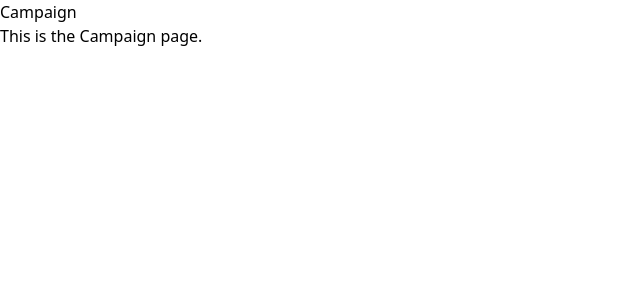
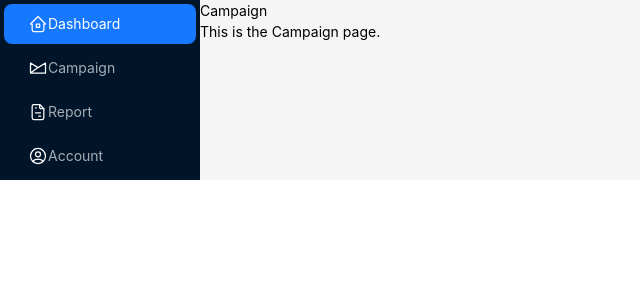
Before and after one commit to vikram-shyftlabs/adsense-admin, a React (Vite) app: page /campaigns in a window 1280 px wide. Shown: the top 300 px of the page, without its empty margins (0-640 px from the left). Built offline with nearby package versions, Linux system fonts and the light colour scheme.

Commit message:
Sidebar added

```diff
--- a/package.json
+++ b/package.json
@@ -11,6 +11,7 @@
   },
   "dependencies": {
     "history": "^5.3.0",
+    "antd": "^5.16.2",
     "react": "^18.2.0",
     "react-dom": "^18.2.0",
     "react-hook-form": "^7.51.3",
--- /dev/null
+++ b/src/assets/component-icons/icons.jsx
@@ -0,0 +1,125 @@
+import * as React from "react";
+const HomeIcon = ({ props }) => (
+  <svg
+    xmlns="http://www.w3.org/2000/svg"
+    width={props.width}
+    height={props.height}
+    fill="none"
+    stroke="#fff"
+    strokeLinecap="round"
+    strokeLinejoin="round"
+    strokeWidth={1.5}
+    className="icon icon-tabler icon-tabler-home-2 mr-1"
+    viewBox="0 0 24 24"
+    {...props}
+  >
+    <path stroke="none" d="M0 0h24v24H0z" />
+    <path d="M5 12H3l9-9 9 9h-2M5 12v7a2 2 0 0 0 2 2h10a2 2 0 0 0 2-2v-7" />
+    <path d="M10 12h4v4h-4z" />
+  </svg>
+);
+
+const CampaignIcon = ({ props }) => (
+  <svg
+    xmlns="http://www.w3.org/2000/svg"
+    width={props.width}
+    height={props.height}
+    fill="none"
+    stroke="#fff"
+    strokeLinecap="round"
+    strokeLinejoin="round"
+    strokeWidth={1.5}
+    className="icon icon-tabler icon-tabler-brand-campaignmonitor mr-1"
+    viewBox="0 0 24 24"
+    {...props}
+  >
+    <path stroke="none" d="M0 0h24v24H0z" />
+    <path d="m3 18 9-6.462L3 6v12h18V6l-9 5.538" />
+  </svg>
+);
+
+const FileTextIcon = ({props}) => (
+    <svg
+    xmlns="http://www.w3.org/2000/svg"
+    width={props.width}
+    height={props.height}
+    fill="none"
+    stroke="#fff"
+    strokeLinecap="round"
+    strokeLinejoin="round"
+    strokeWidth={1.5}
+    className="icon icon-tabler icon-tabler-file-invoice mr-1"
+    viewBox="0 0 24 24"
+    {...props}
+  >
+    <path stroke="none" d="M0 0h24v24H0z" />
+    <path d="M14 3v4a1 1 0 0 0 1 1h4" />
+    <path d="M17 21H7a2 2 0 0 1-2-2V5a2 2 0 0 1 2-2h7l5 5v11a2 2 0 0 1-2 2zM9 7h1M9 13h6M13 17h2" />
+  </svg>
+);
+
+const AccountIcon = ({props}) => (
+    <svg
+    xmlns="http://www.w3.org/2000/svg"
+    width={props.width}
+    height={props.height}
+    fill="none"
+    stroke="#fff"
+    strokeLinecap="round"
+    strokeLinejoin="round"
+    strokeWidth={1.5}
+    className="icon icon-tabler icon-tabler-user-circle mr-1"
+    viewBox="0 0 24 24"
+    {...props}
+  >
+    <path stroke="none" d="M0 0h24v24H0z" />
+    <path d="M3 12a9 9 0 1 0 18 0 9 9 0 1 0-18 0" />
+    <path d="M9 10a3 3 0 1 0 6 0 3 3 0 1 0-6 0M6.168 18.849A4 4 0 0 1 10 16h4a4 4 0 0 1 3.834 2.855" />
+  </svg>
+);
+
+const ChevronUpIcon = (props) => (
+  <svg
+    xmlns="http://www.w3.org/2000/svg"
+    width={44}
+    height={44}
+    fill="none"
+    stroke="#2c3e50"
+    strokeLinecap="round"
+    strokeLinejoin="round"
+    strokeWidth={1.5}
+    className="icon icon-tabler icon-tabler-chevron-up"
+    viewBox="0 0 24 24"
+    {...props}
+  >
+    <path stroke="none" d="M0 0h24v24H0z" />
+    <path d="m6 15 6-6 6 6" />
+  </svg>
+);
+const ChevronDownIcon = (props) => (
+  <svg
+    xmlns="http://www.w3.org/2000/svg"
+    width={44}
+    height={44}
+    fill="none"
+    stroke="#2c3e50"
+    strokeLinecap="round"
+    strokeLinejoin="round"
+    strokeWidth={1.5}
+    className="icon icon-tabler icon-tabler-chevron-down"
+    viewBox="0 0 24 24"
+    {...props}
+  >
+    <path stroke="none" d="M0 0h24v24H0z" />
+    <path d="m6 9 6 6 6-6" />
+  </svg>
+);
+
+export {
+  HomeIcon,
+  CampaignIcon,
+  FileTextIcon,
+  AccountIcon,
+  ChevronUpIcon,
+  ChevronDownIcon,
+};
--- a/src/components/sidebar/sidebar.component.tsx
+++ b/src/components/sidebar/sidebar.component.tsx
@@ -0,0 +1,43 @@
+import { useState } from 'react';
+import { HomeIcon, CampaignIcon, FileTextIcon, AccountIcon } from "../../assets/component-icons/icons";
+import { Layout, Menu, theme } from 'antd';
+import { Link } from 'react-router-dom'; // Import Link from react-router-dom for navigation
+const { Sider } = Layout;
+
+const SidebarComponent = ({ component: Component }) => {
+  const [collapsed, setCollapsed] = useState(false);
+  const {
+    token: { colorBgContainer, borderRadiusLG },
+  } = theme.useToken();
+
+  return (
+    <Layout>
+      <Sider trigger={null} collapsible collapsed={collapsed} className='min-h-screen fixed'>
+        <div className="demo-logo-vertical" />
+        <Menu
+          theme="dark"
+          mode="inline"
+          defaultSelectedKeys={['1']}
+        >
+          <Menu.Item key='1' icon={<HomeIcon props={{width:20, height:20}} />}>
+            <Link to="/">Dashboard</Link>
+          </Menu.Item>
+          <Menu.Item key='2' icon={<CampaignIcon props={{width:20, height:20}} />}>
+            <Link to="/campaigns">Campaign</Link>
+          </Menu.Item>
+          <Menu.Item key='3' icon={<FileTextIcon props={{width:20, height:20}} />}>
+            <Link to="/report">Report</Link>
+          </Menu.Item>
+          <Menu.Item key='4' icon={<AccountIcon props={{width:20, height:20}} />}>
+            <Link to="/account">Account</Link>
+          </Menu.Item>
+        </Menu>
+      </Sider>
+      <Layout>
+        <Component />
+      </Layout>
+    </Layout>
+  );
+};
+
+export default SidebarComponent;
--- a/src/main.tsx
+++ b/src/main.tsx
@@ -4,15 +4,16 @@ import "./index.css";
 import Dashboard from "./pages/dashboard/dashboard.container.tsx";
 import { RouterProvider, createBrowserRouter } from "react-router-dom";
 import Campaign from "./pages/create-campaign/create-campaign.component.tsx";
+import SidebarComponent from "./components/sidebar/sidebar.component.tsx";
 
 const router = createBrowserRouter([
   {
     path: "/",
-    element: <Dashboard />,
+    element: <SidebarComponent component={Dashboard}/>,
   },
   {
     path: "/campaigns",
-    element: <Campaign />,
+    element: <SidebarComponent component={Campaign} />,
   },
 ]);
 
```
